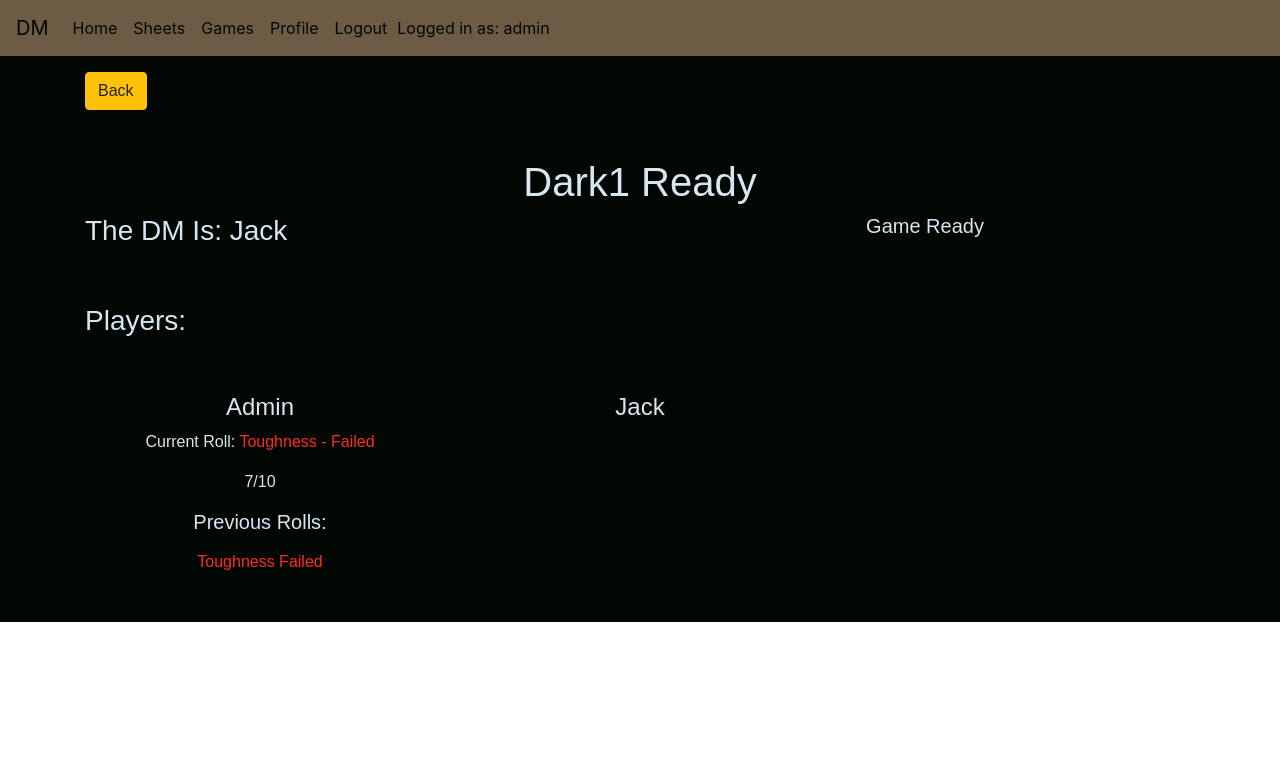
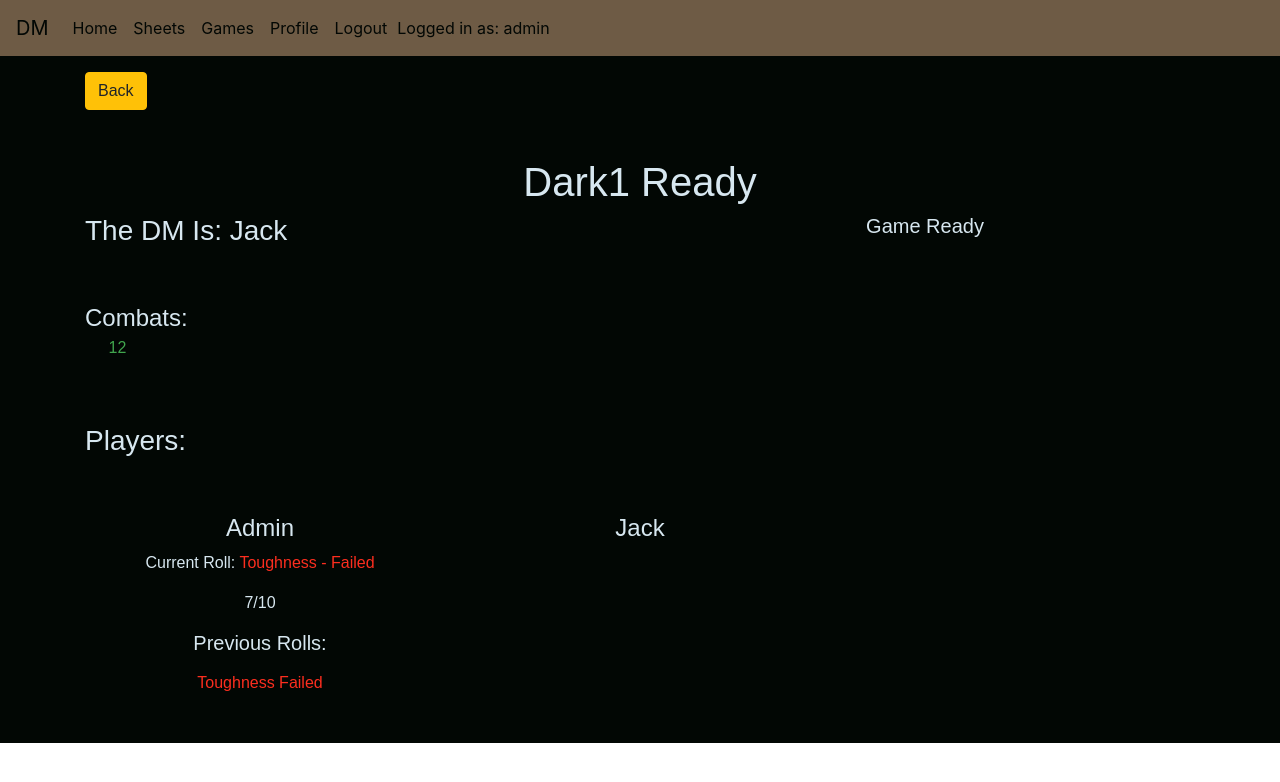
Before and after one commit to JackSnowdon/die-master, a Django app: page /game/set_up_dark/9 in a window 1280 px wide. Shown: the top 782 px of the page. Run offline with Django 3.2, Linux system fonts and the light colour scheme; a user stored in the database is signed in; data comes from the database, SQL or seed files in the repository; both versions use the stored data as it was after the commit; parts of the project's set-up code (start-up, migrations or seed data) failed here and were passed over; some libraries are stand-ins or nearby versions; some web fonts are replaced.

Commit message:
updated comabt ux

```diff
--- a/game/templates/enter_combat.html
+++ b/game/templates/enter_combat.html
@@ -59,7 +59,7 @@
 
                         <div class="model-footer text-center">
                             <hr class="model-break">
-                            <button class="btn btn-success mb-3" id="init-roll-button">Roll Init</button>
+                            <button class="btn btn-success mb-3 init-roll-button">Roll Init</button>
                         </div>
                     </div>
                 </div>
--- a/game/templates/set_up_dark.html
+++ b/game/templates/set_up_dark.html
@@ -89,7 +89,7 @@
     <div class="row mb-1 text-center">
         {% for combat in this_game.all_game_combats.all %}
         <div class="col-1">
-            <a href="{% url 'enter_combat' combat.id %}">
+            <a href="{% url 'enter_combat' combat.id %}" class="die-link">
                 <p>{{ combat.id }}</p>
             </a>
         </div>
@@ -280,6 +280,16 @@
 <!-- User View -->
 
 <section class="user-ready">
+    <h4 class="mb-1">Combats:</h4>
+    <div class="row mb-5 text-center">
+        {% for combat in this_game.all_game_combats.all %}
+        <div class="col-1">
+            <a href="{% url 'enter_combat' combat.id %}" class="die-link">
+                <p>{{ combat.id }}</p>
+            </a>
+        </div>
+        {% endfor %}
+    </div>
     <div class="row mb-5">
         <div class="col-12">
             <h3>Players:</h3>
--- a/static/js/init_roll.js
+++ b/static/js/init_roll.js
@@ -9,7 +9,7 @@ $(document).ready(function() {
     }
 
     function initRoll() {
-        $("#init-roll-button").attr("disabled", true);
+        $(".init-roll-button").attr("disabled", true);
         let result = getDiceRoll(10);
         setTimeout(function() {
             printInitTotals(result)
@@ -26,7 +26,7 @@ $(document).ready(function() {
 
     /* Roll Buttons */
 
-    $("#init-roll-button").click(function() {
+    $(".init-roll-button").click(function() {
         initRoll();
     });
 
```
Also changed, not shown: db.sqlite3.
